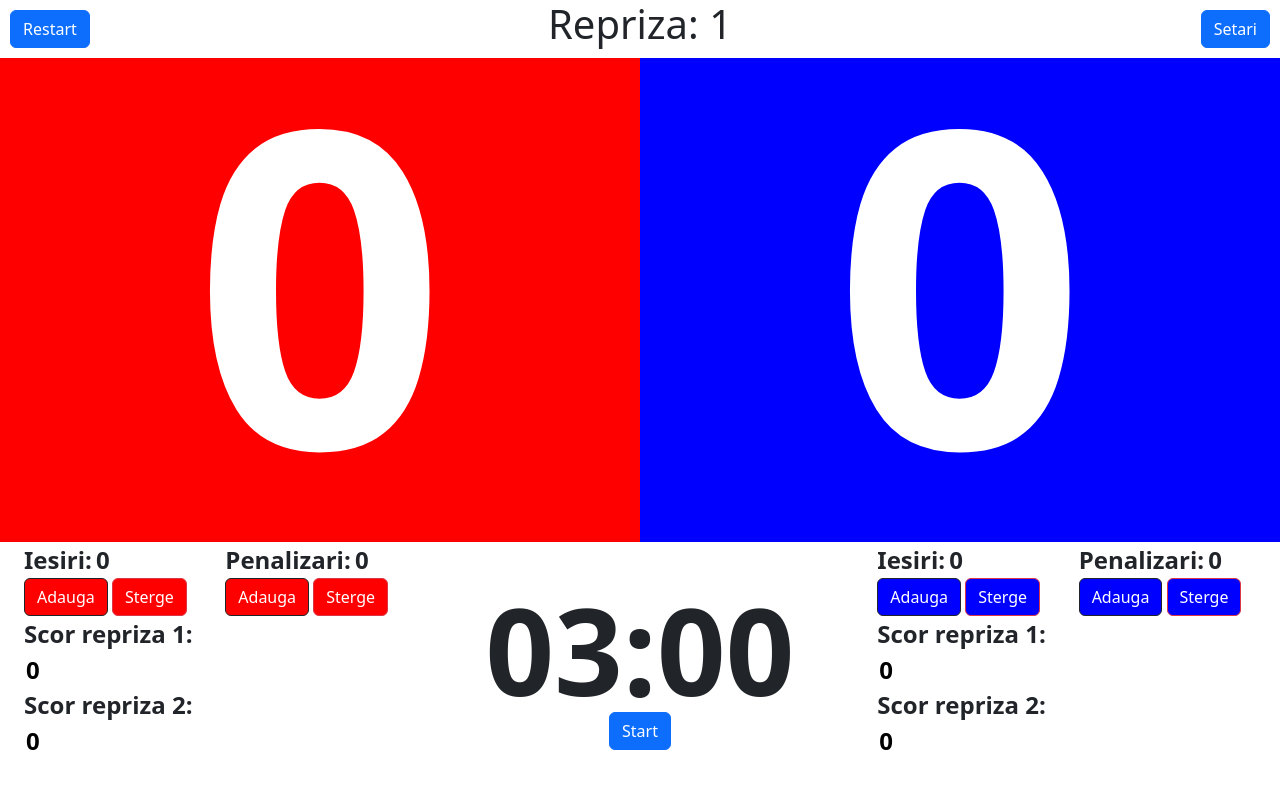
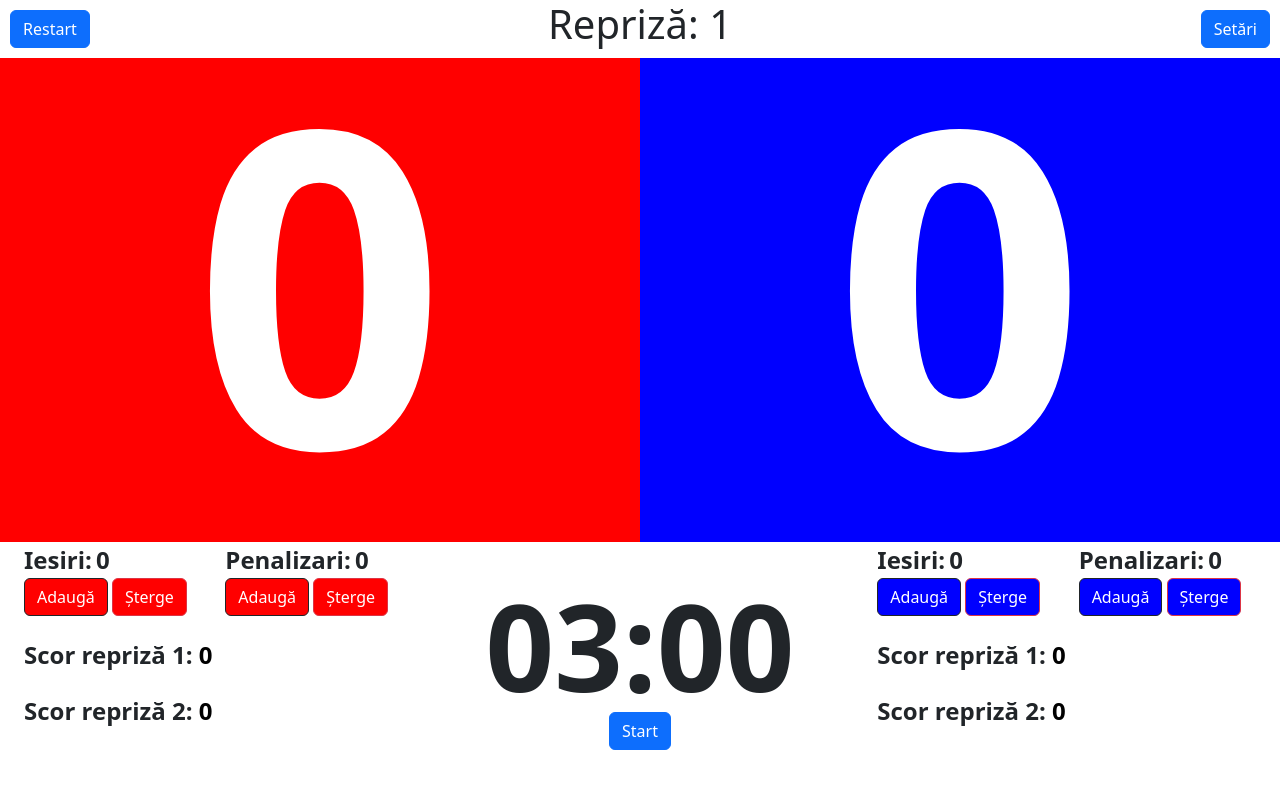
Before and after one commit to codrubefu/vo-dai, a plain HTML site: page index.html in a window 1280 px wide. Drawn offline with Linux system fonts and the light colour scheme.

Commit message:
add translations

```diff
--- a/dist/css/style.css
+++ b/dist/css/style.css
@@ -102,6 +102,7 @@ body {
     border: 0 !important;
     font-size: 3vh;
     font-weight: bold;
+    width: 30px !important;
 }
 
 .ko {
--- a/dist/js/script.js
+++ b/dist/js/script.js
@@ -7,25 +7,86 @@ let timeRemaining = 1;
 let started = false;
 let round1OutRed = 0;
 let round1OutBlue = 0;
+let lang = 'en';
 
+// Save variables to local storage
+function saveToLocalStorage() {
+    localStorage.setItem('roundTimeRemaining', roundTimeRemaining);
+    localStorage.setItem('pauseTimePause', pauseTimePause);
+    localStorage.setItem('round', round);
+    localStorage.setItem('lang', lang);
+    setTimer();
+}
 
+// Load variables from local storage
+function loadFromLocalStorage() {
+    roundTimeRemaining = parseInt(localStorage.getItem('roundTimeRemaining'), 10) || 180;
+    pauseTimePause = parseInt(localStorage.getItem('pauseTimePause'), 10) || 120;
+    lang = localStorage.getItem('lang') || 'ro';
+
+    $('#roundTime').val(roundTimeRemaining);
+    $('#pauseTime').val(pauseTimePause);
+
+    setTimer();
+}
+
+function setTimer(){
+    const minutes = String(Math.floor(roundTimeRemaining / 60)).padStart(2, '0');
+    const seconds = String(roundTimeRemaining % 60).padStart(2, '0');
+    timerElement = document.getElementById('timer');
+    timerElement.textContent = `${minutes}:${seconds}`;
+}
+
+$(document).ready(function () {
+    loadFromLocalStorage();
+
+    const languageSelector = $("#languageSelect");
+
+    // Set the default language to English
+    applyTranslations(languageSelector.val());
+
+    // Add event listener for language change
+    languageSelector.on("change", function () {
+        applyTranslations($(this).val());
+    });
+
+    languageSelector.val(lang);
+
+    applyTranslations(lang);
+});
+
+// Function to apply translations
+function applyTranslations(lang) {
+    $(".restart").text(translations[lang].restart);
+    $(".setting").text(translations[lang].settings);
+    $("#configModalLabel").text(translations[lang].configPanel);
+    $("label[for='roundTime']").text(translations[lang].roundTime);
+    $("label[for='pauseTime']").text(translations[lang].pauseTime);
+    $("#applyConfig").text(translations[lang].save);
+    $("#configModal .btn-secondary").text(translations[lang].close);
+    $("#logModalLabel").text(translations[lang].warning);
+    $("#round").text(`${translations[lang].round}: 1`);
+    $(".info span.out").prev().text(translations[lang].exits);
+    $(".info span.penalty").prev().text(translations[lang].penalties);
+    $(".out.add").text(translations[lang].add);
+    $(".out.delete").text(translations[lang].remove);
+    $(".penalty.add").text(translations[lang].add);
+    $(".penalty.delete").text(translations[lang].remove);
+    $("#scorR1Red").prev().text(translations[lang].scoreRound1);
+    $("#scorR2Red").prev().text(translations[lang].scoreRound2);
+    $("#scorR1Blue").prev().text(translations[lang].scoreRound1);
+    $("#scorR2Blue").prev().text(translations[lang].scoreRound2);
+    $(".ko").text(translations[lang].ko);
+    $("#startStopButton").text(translations[lang].start);
+}
 
 $('#applyConfig').click( function() {
 
     roundTimeRemaining = parseInt($('#roundTime').val(), 10);
+    pauseTimePause = parseInt($('#pauseTime').val(), 10);
+    lang = $('#languageSelect').val();
 
-    const minutes = String(Math.floor(roundTimeRemaining / 60)).padStart(2, '0');
-    const seconds = String(roundTimeRemaining % 60).padStart(2, '0');
-    timerElement = document.getElementById('timer');
-    timerElement.textContent = `${minutes}:${seconds}`;
-
-    pauseTimePause = parseInt($('#pauseTime').val(), 10);
-    round = parseInt($('#roundCount').val(), 10);
-    if (round === 1) {
-        $('#round').text('Repriza 1');
-    }else{
-        $('#round').text('Repriza 2');
-    }
+    saveToLocalStorage();
 });
 
 
@@ -38,9 +99,9 @@ function startCountdown() {
              timeRemaining = realRoundTimeRemaining;
         }
         if (round === 1) {
-            $('#round').text('Repriza 1');
+            $('#round').text(translations[lang].round + ': 1');
         }else{
-            $('#round').text('Repriza 2');
+            $('#round').text(translations[lang].round + ': 2');
         }
 
     countdownInterval = setInterval(() => {
@@ -52,7 +113,7 @@ function startCountdown() {
                 timeRemaining = realPauseTimePause;
                 isRunning = true;
 
-                $('#round').text('Pauza');
+                $('#round').text(translations[lang].timerPause );
                 round = 0;
 
                 let round1OutRedCount = parseFloat($('span.outInfo.Red').text());
@@ -77,7 +138,7 @@ function startCountdown() {
                 }
                 $('span.outInfo.Blue').text(0);
             } else if (round === 0) {
-                $('#round').text('Repriza 2');
+                $('#round').text(translations[lang].round+' 2');
                 timeRemaining = realRoundTimeRemaining;
                 round = 2;
             }else{
@@ -95,11 +156,11 @@ $('#startStopButton').click(function () {
 
     if (isRunning) {
         clearInterval(countdownInterval);
-        $('#startStopButton').text('Start Timer');
+        $('#startStopButton').text(translations[lang].timerStart);
         $('.ko').show();
     } else {
         startCountdown();
-        $('#startStopButton').text('Pause Timer');
+        $('#startStopButton').text(translations[lang].timerPause);
         $('.ko').hide();
     }
     started = true;
@@ -165,7 +226,7 @@ $(document).ready(function () {
         let outContainer = $(this).closest('.info').find('span.outInfo');
         let initial = parseFloat(outContainer.text());
         if (initial + 1 >= 5) {
-            setLog('Sportivul are 5 iesiri');
+            setLog(translations[lang].outMessage);
             return;
         }
         outContainer.text(initial + 1);
@@ -188,7 +249,7 @@ $(document).ready(function () {
         outContainer.text(penaltyTotal);
         calculate($(this));
         if(penaltyTotal >= 3){
-            setLog('Sportivul are 3 penalizari');
+            setLog(translations[lang].penaltiesMessage);
         }
     });
 
--- /dev/null
+++ b/dist/js/translations.js
@@ -0,0 +1,117 @@
+const translations = {
+    en: {
+        restart: "Restart",
+        settings: "Settings",
+        configPanel: "Configuration Panel",
+        roundTime: "Round Duration (seconds):",
+        pauseTime: "Pause Duration (seconds):",
+        save: "Save",
+        close: "Close",
+        warning: "Attention",
+        round: "Round",
+        exits: "Out:",
+        penalties: "Penalties:",
+        add: "Add",
+        remove: "Remove",
+        scoreRound1: "Score Round 1:",
+        scoreRound2: "Score Round 2:",
+        ko: "KO",
+        start: "Start",
+        timerPause: "Pause",
+        timerStart: "Start",
+        outMessage: "Fighter has 5 exits",
+        penaltiesMessage: "Fighter has 3 penalties",
+    },
+    ro: {
+        restart: "Restart",
+        settings: "Setări",
+        configPanel: "Panou de Configurare",
+        roundTime: "Durata reprizei (secunde):",
+        pauseTime: "Durata pauzei (secunde):",
+        save: "Salvează",
+        close: "Închide",
+        warning: "Atenție",
+        round: "Repriză",
+        exits: "Ieșiri:",
+        penalties: "Penalizări:",
+        add: "Adaugă",
+        remove: "Șterge",
+        scoreRound1: "Scor repriză 1:",
+        scoreRound2: "Scor repriză 2:",
+        ko: "KO",
+        start: "Start",
+        timerPause: "Pauza",
+        timerStart: "Start",
+        outMessage: "Sportivul are 5 ieșiri",
+        penaltiesMessage: "Sportivul are 3 penalizări",
+    },
+    it: {
+        restart: "Riavvia",
+        settings: "Impostazioni",
+        configPanel: "Pannello di Configurazione",
+        roundTime: "Durata del round (secondi):",
+        pauseTime: "Durata della pausa (secondi):",
+        save: "Salva",
+        close: "Chiudi",
+        warning: "Attenzione",
+        round: "Round",
+        exits: "Uscite:",
+        penalties: "Penalità:",
+        add: "Aggiungi",
+        remove: "Rimuovi",
+        scoreRound1: "Punteggio Round 1:",
+        scoreRound2: "Punteggio Round 2:",
+        ko: "KO",
+        start: "Avvia",
+        timerPause: "Pausa",
+        timerStart: "Avvia",
+        outMessage: "Il combattente ha 5 uscite",
+        penaltiesMessage: "Il combattente ha 3 penalità",
+    },
+    de: {
+        restart: "Neustart",
+        settings: "Einstellungen",
+        configPanel: "Konfigurationspanel",
+        roundTime: "Rundendauer (Sekunden):",
+        pauseTime: "Pausendauer (Sekunden):",
+        save: "Speichern",
+        close: "Schließen",
+        warning: "Achtung",
+        round: "Runde",
+        exits: "Ausstiege:",
+        penalties: "Strafen:",
+        add: "Hinzufügen",
+        remove: "Entfernen",
+        scoreRound1: "Punktestand Runde 1:",
+        scoreRound2: "Punktestand Runde 2:",
+        ko: "KO",
+        start: "Starten",
+        timerPause: "Pause",
+        timerStart: "Starten",
+        outMessage: "Kämpfer hat 5 Ausstiege",
+        penaltiesMessage: "Kämpfer hat 3 Strafen",
+    },
+    fr: {
+        restart: "Redémarrer",
+        settings: "Paramètres",
+        configPanel: "Panneau de Configuration",
+        roundTime: "Durée du round (secondes):",
+        pauseTime: "Durée de la pause (secondes):",
+        save: "Enregistrer",
+        close: "Fermer",
+        warning: "Attention",
+        round: "Round",
+        exits: "Sorties:",
+        penalties: "Pénalités:",
+        add: "Ajouter",
+        remove: "Supprimer",
+        scoreRound1: "Score Round 1:",
+        scoreRound2: "Score Round 2:",
+        ko: "KO",
+        start: "Démarrer",
+        timerPause: "Pause",
+        timerStart: "Démarrer",
+        outMessage: "Le combattant a 5 sorties",
+        penaltiesMessage: "Le combattant a 3 pénalités",
+    },
+};
--- a/index.html
+++ b/index.html
@@ -8,7 +8,7 @@
     <title>Qwan Ki Do - Vo Dai</title>
     <link href="dist/css/bootstrap.min.css" rel="stylesheet"
           integrity="sha384-QWTKZyjpPEjISv5WaRU9OFeRpok6YctnYmDr5pNlyT2bRjXh0JMhjY6hW+ALEwIH" crossorigin="anonymous">
-    <link href="dist/css/style.css" rel="stylesheet" crossorigin="anonymous">
+    <link href="dist/css/style.css?ver=2" rel="stylesheet" crossorigin="anonymous">
 </head>
 <body>
 
@@ -41,8 +41,16 @@
                             <td><input type="number" id="pauseTime" value="120"></td>
                         </tr>
                         <tr>
-                            <td> <label for="round">Incepe din repriza:</label></td>
-                            <td>  <input type="number" id="roundCount" max="2" value="1"></td>
+                        <tr>
+                            <td>  <label for="languageSelect"><label for="languageSelect">Select Language:</label></td>
+                            <td>
+                                <select id="languageSelect">
+                                    <option value="en">English</option>
+                                    <option value="ro">Română</option>
+                                    <option value="it">Italiano</option>
+                                    <option value="fr">Français</option>
+                                    <option value="de">Deutsch</option>
+                                </select></td>
                         </tr>
                         <tr>
                             <td></td>
@@ -87,9 +95,7 @@
                 0
             </div>
             <div>
-
                     <button class="ko btn btn-danger red">KO</button>
-
             </div>
 
         </div>
@@ -109,7 +115,7 @@
         <div class="col-4 info Red row">
             <div class="col-6">
                 <div>
-                    <span>Iesiri:</span> <span class="outInfo Red">0</span>
+                    <span class="out">Iesiri:</span> <span class="outInfo Red">0</span>
                 </div>
                 <div>
                     <button class="btn btn-dark out add red">Adauga</button>
@@ -118,7 +124,7 @@
             </div>
             <div class="col-6">
                 <div>
-                    <span>Penalizari:</span> <span class="penaltyInfo Red">0</span>
+                    <span class="penalty">Penalizari:</span> <span class="penaltyInfo Red">0</span>
                 </div>
                 <div>
                     <button class="btn btn-dark penalty add red">Adauga</button>
@@ -151,7 +157,7 @@
 
             <div class="col-6">
                 <div>
-                    <span>Iesiri:</span> <span class="outInfo Blue">0</span>
+                    <span class="out">Iesiri:</span> <span class="outInfo Blue">0</span>
                 </div>
                 <div>
 
@@ -161,7 +167,7 @@
             </div>
             <div class="col-6">
                 <div>
-                    <span>Penalizari:</span> <span class="penaltyInfo Blue">0</span>
+                    <span class="penalty">Penalizari:</span> <span class="penaltyInfo Blue">0</span>
                 </div>
                 <div>
 
@@ -188,7 +194,9 @@
         integrity="sha384-YvpcrYf0tY3lHB60NNkmXc5s9fDVZLESaAA55NDzOxhy9GkcIdslK1eN7N6jIeHz"
         crossorigin="anonymous"></script>
 <script src="dist/js/jquery.min.js"></script>
-<script src="dist/js/script.js"></script>
+<script src="dist/js/script.js?ver=2"></script>
+<script src="dist/js/translations.js"></script>
+
 
 </body>
 </html>
```
